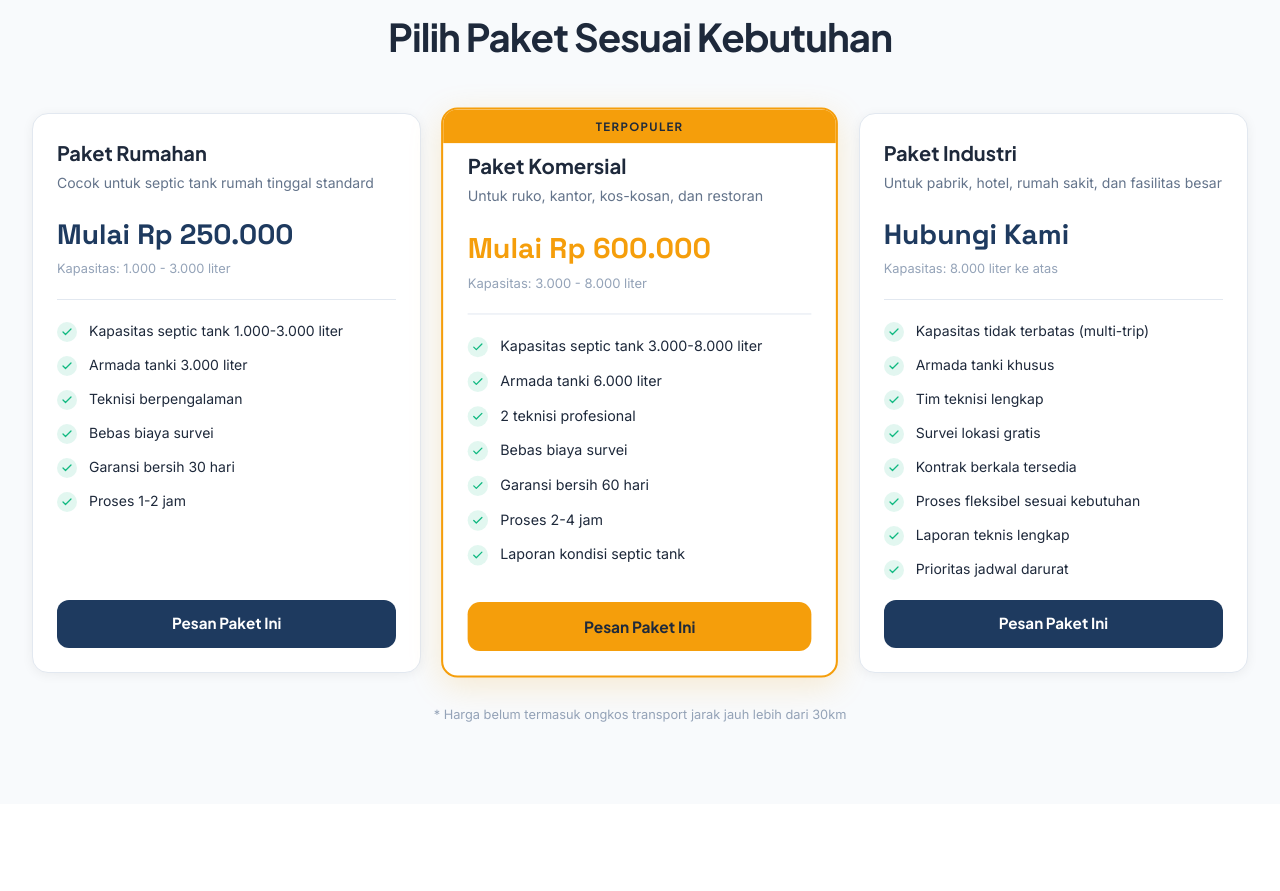
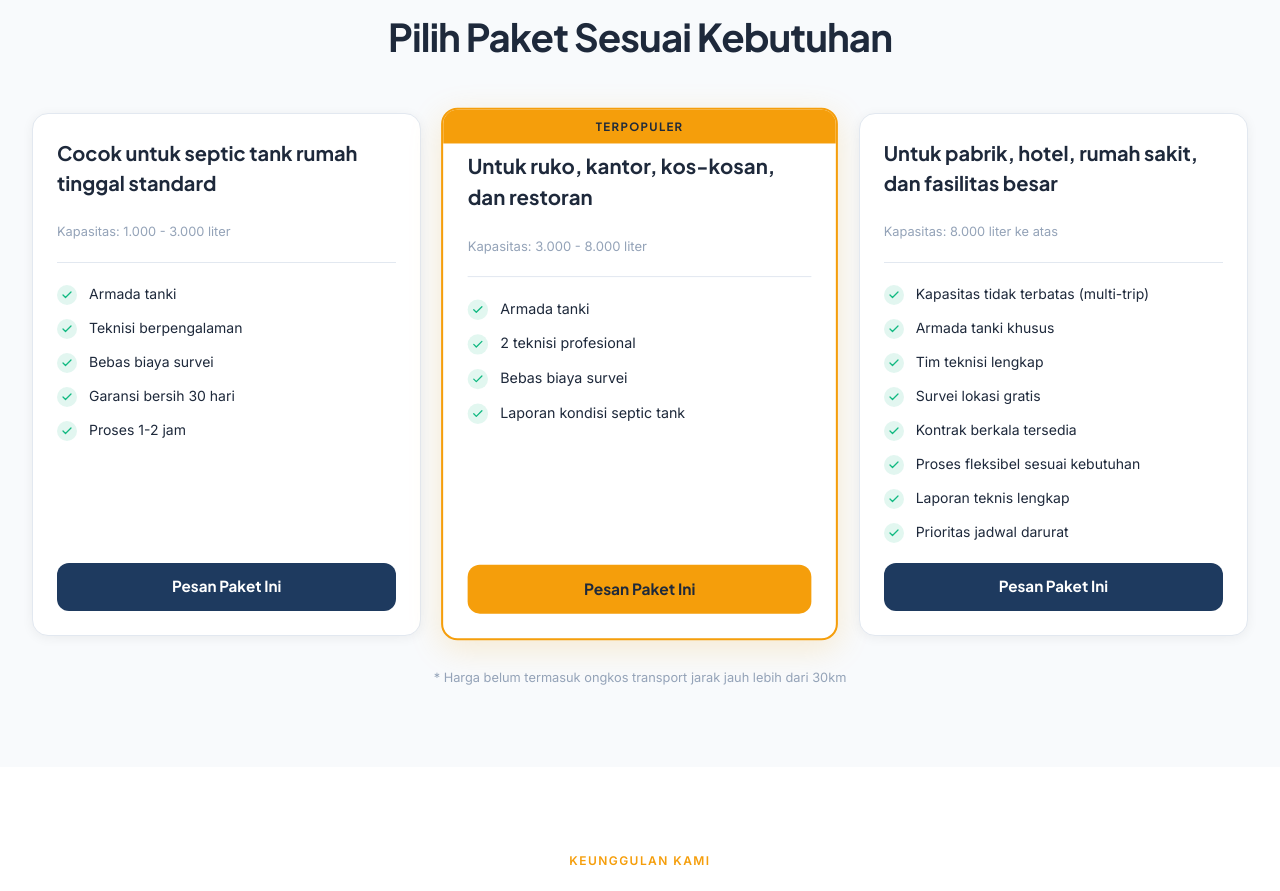
Before and after one commit to yusufbintangg/cv_subari, a Vue app: page / in a window 1280 px wide. Shown: the part 1540-2431 px from the top of the page. Built offline with nearby package versions, Linux system fonts and the light colour scheme.

Commit message:
UPDATE REFISI PERTAMA

```diff
--- a/src/app/components/sections/PaketHargaSection.vue
+++ b/src/app/components/sections/PaketHargaSection.vue
@@ -113,38 +113,14 @@ import {
                   color: #1E293B;
                 "
               >
-                {{ p.nama }}
+                {{ p.deskripsi }}
               </h3>
-
-              <p
-                class="font-inter mt-1"
-                style="
-                  font-family: 'Inter', sans-serif;
-                  font-size: 0.875rem;
-                  color: #64748B;
-                  line-height: 1.5;
-                "
-              >
-                {{ p.deskripsi }}
-              </p>
             </div>
 
             <!-- Price -->
             <div>
 
-              <div
-                class="font-grotesk font-bold"
-                :style="{
-                  fontFamily: `'Space Grotesk', sans-serif`,
-                  fontWeight: 700,
-                  fontSize: '1.75rem',
-                  color: p.isPopular
-                    ? '#F59E0B'
-                    : '#1E3A5F'
-                }"
-              >
-                {{ p.hargaDisplay }}
-              </div>
+
 
               <div
                 class="font-inter mt-1"
@@ -207,7 +183,6 @@ import {
             <a
               :href="generatePaketWAMessage(
                 p.nama,
-                p.hargaDisplay
               )"
               target="_blank"
               rel="noopener noreferrer"
--- a/src/data/paket.ts
+++ b/src/data/paket.ts
@@ -18,8 +18,7 @@ const paket: Paket[] = [
     deskripsi: "Cocok untuk septic tank rumah tinggal standard",
     kapasitas: "1.000 - 3.000 liter",
     fitur: [
-      "Kapasitas septic tank 1.000-3.000 liter",
-      "Armada tanki 3.000 liter",
+      "Armada tanki",
       "Teknisi berpengalaman",
       "Bebas biaya survei",
       "Garansi bersih 30 hari",
@@ -35,12 +34,9 @@ const paket: Paket[] = [
     deskripsi: "Untuk ruko, kantor, kos-kosan, dan restoran",
     kapasitas: "3.000 - 8.000 liter",
     fitur: [
-      "Kapasitas septic tank 3.000-8.000 liter",
-      "Armada tanki 6.000 liter",
+      "Armada tanki",
       "2 teknisi profesional",
       "Bebas biaya survei",
-      "Garansi bersih 60 hari",
-      "Proses 2-4 jam",
       "Laporan kondisi septic tank"
     ],
     isPopular: true
--- a/src/lib/utils.ts
+++ b/src/lib/utils.ts
@@ -34,9 +34,9 @@ Mohon konfirmasi ketersediaan jadwal. Terima kasih.`
   return `https://wa.me/${WHATSAPP_NUMBER}?text=${encodeURIComponent(text)}`
 }
 
-export const generatePaketWAMessage = (namaPaket: string, hargaDisplay: string): string => {
+export const generatePaketWAMessage = (namaPaket: string): string => {
   const text = `Halo, saya tertarik dengan ${namaPaket}.
-Harga: ${hargaDisplay}.
+
 Mohon info lebih lanjut. Terima kasih.`
   return `https://wa.me/${WHATSAPP_NUMBER}?text=${encodeURIComponent(text)}`
 }
```
